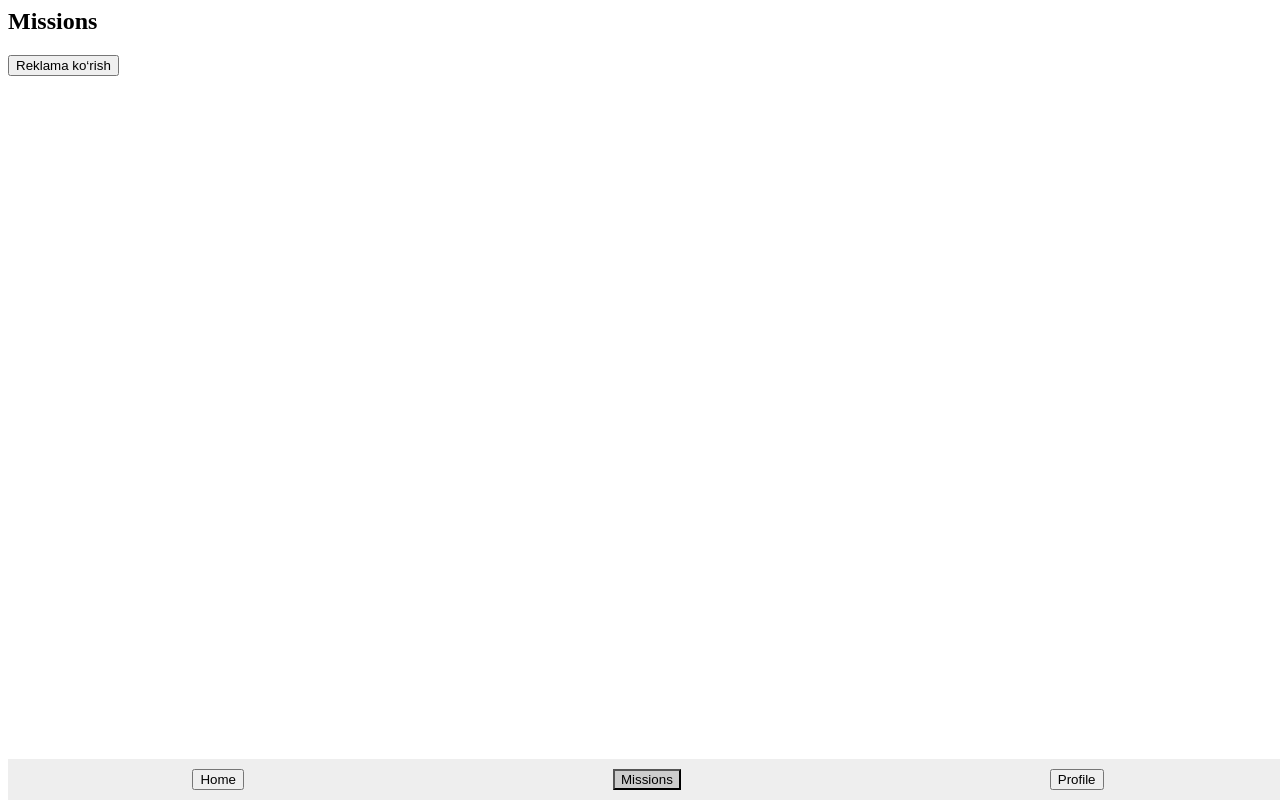
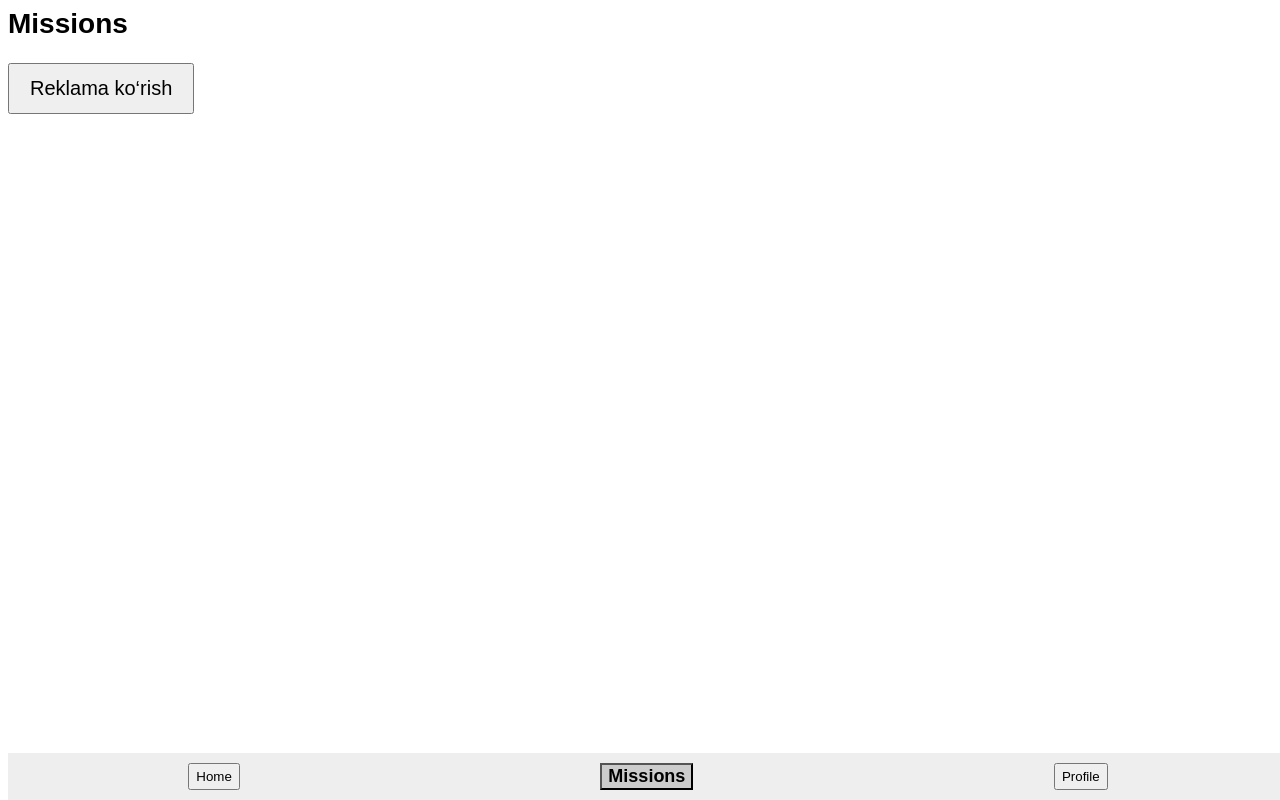
Before and after one commit to 278uzz/clickearn, a plain HTML site: page index.html in a window 1280 px wide. Both pictures are taken after a click on the button "Missions". Drawn offline with Linux system fonts and the light colour scheme.

Commit message:
Add files via upload

```diff
--- a/index.html
+++ b/index.html
@@ -18,9 +18,9 @@ function updateCoins() {
 // Home bo‘limi
 function showHome() {
     document.getElementById("content").innerHTML = `
-        <h2>Home</h2>
-        <p>Tangalar: <span id="coinsSpan">${coins}</span></p>
-        <img src="https://i.ibb.co/1rF0c6c/coin.png" id="coinImg" style="width:50px;cursor:pointer;" alt="tanga">
+        <h2 class="title">Home</h2>
+        <p class="coins-text">Tangalar: <span id="coinsSpan">${coins}</span></p>
+        <img src="https://i.ibb.co/8s4r7sX/new-coin.png" id="coinImg" class="coin-img" alt="tanga">
     `;
     document.getElementById("coinImg").onclick = () => {
         coins += 1;
@@ -32,8 +32,8 @@ function showHome() {
 // Missions bo‘limi
 function showMissions() {
     document.getElementById("content").innerHTML = `
-        <h2>Missions</h2>
-        <button id="watchAd">Reklama ko‘rish</button>
+        <h2 class="title">Missions</h2>
+        <button id="watchAd" class="ad-button">Reklama ko‘rish</button>
     `;
     document.getElementById("watchAd").onclick = () => {
         alert("Reklama ko‘rildi! Siz 150 tanga oldingiz.");
@@ -45,8 +45,8 @@ function showMissions() {
 // Profile bo‘limi
 function showProfile() {
     document.getElementById("content").innerHTML = `
-        <h2>Profile</h2>
-        <p>Profil bo‘limi</p>
+        <h2 class="title">Profile</h2>
+        <p class="profile-text">Profil bo‘limi</p>
     `;
 }
 
@@ -65,6 +65,30 @@ showHome();
 </script>
 
 <style>
+body {
+    font-family: Arial, sans-serif;
+}
+
+.title {
+    font-size: 28px;  /* Yozuv kattaligi */
+    font-weight: bold;
+}
+
+.coins-text, .profile-text {
+    font-size: 22px;  /* Tangalar va profile yozuvi kattaligi */
+}
+
+.coin-img {
+    width: 70px;  /* Rasm kattaligi */
+    cursor: pointer;
+}
+
+.ad-button {
+    font-size: 20px;
+    padding: 12px 20px;
+    cursor: pointer;
+}
+
 .bottom-nav {
     position: fixed;
     bottom: 0;
@@ -74,7 +98,10 @@ showHome();
     background-color: #eee;
     padding: 10px 0;
 }
+
 .bottom-nav button.active {
     background-color: #ccc;
+    font-weight: bold;
+    font-size: 18px;
 }
 </style>
```
